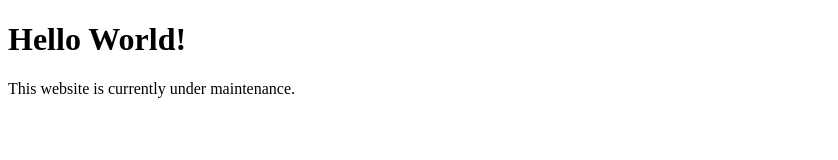
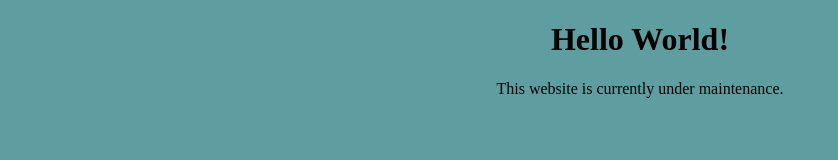
Before and after one commit to charleseyanson/charleseyanson.github.io, a plain HTML site: page index.html in a window 1280 px wide. Shown: the whole page, without its empty margins (0-838 px from the left). Drawn offline with Linux system fonts and the light colour scheme.

Commit message:
Update index.html

```diff
--- a/index.html
+++ b/index.html
@@ -3,7 +3,7 @@
     <head>
         <meta charset="utf-8">
         <meta name="viewport" content="width=device-width, initial-scale=1.0">
-        <link name="stylesheet" href="./index-styles.css">
+        <link rel="stylesheet" href="index-styles.css">
     </head>
     <body>
         <h1>Hello World!</h1>
```
